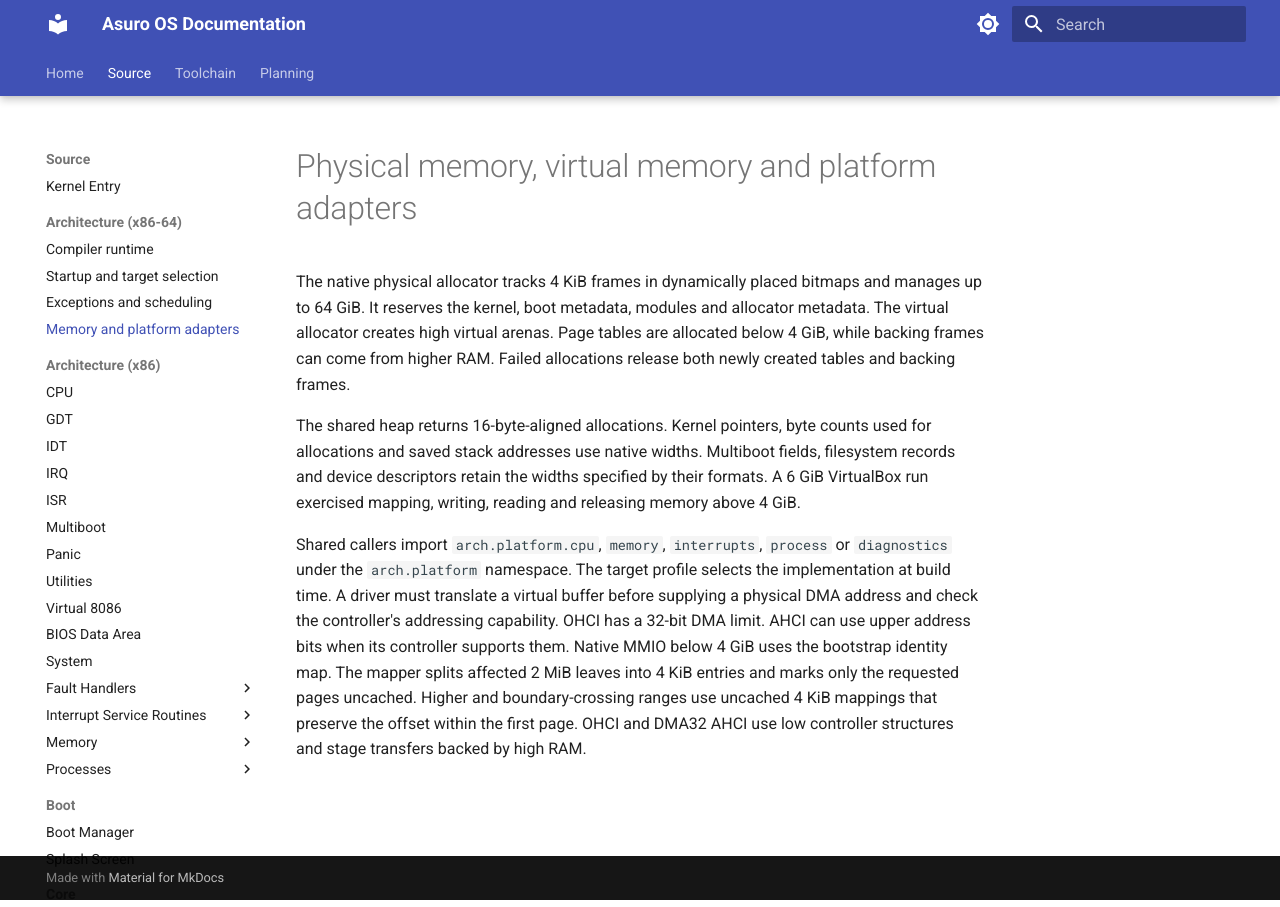
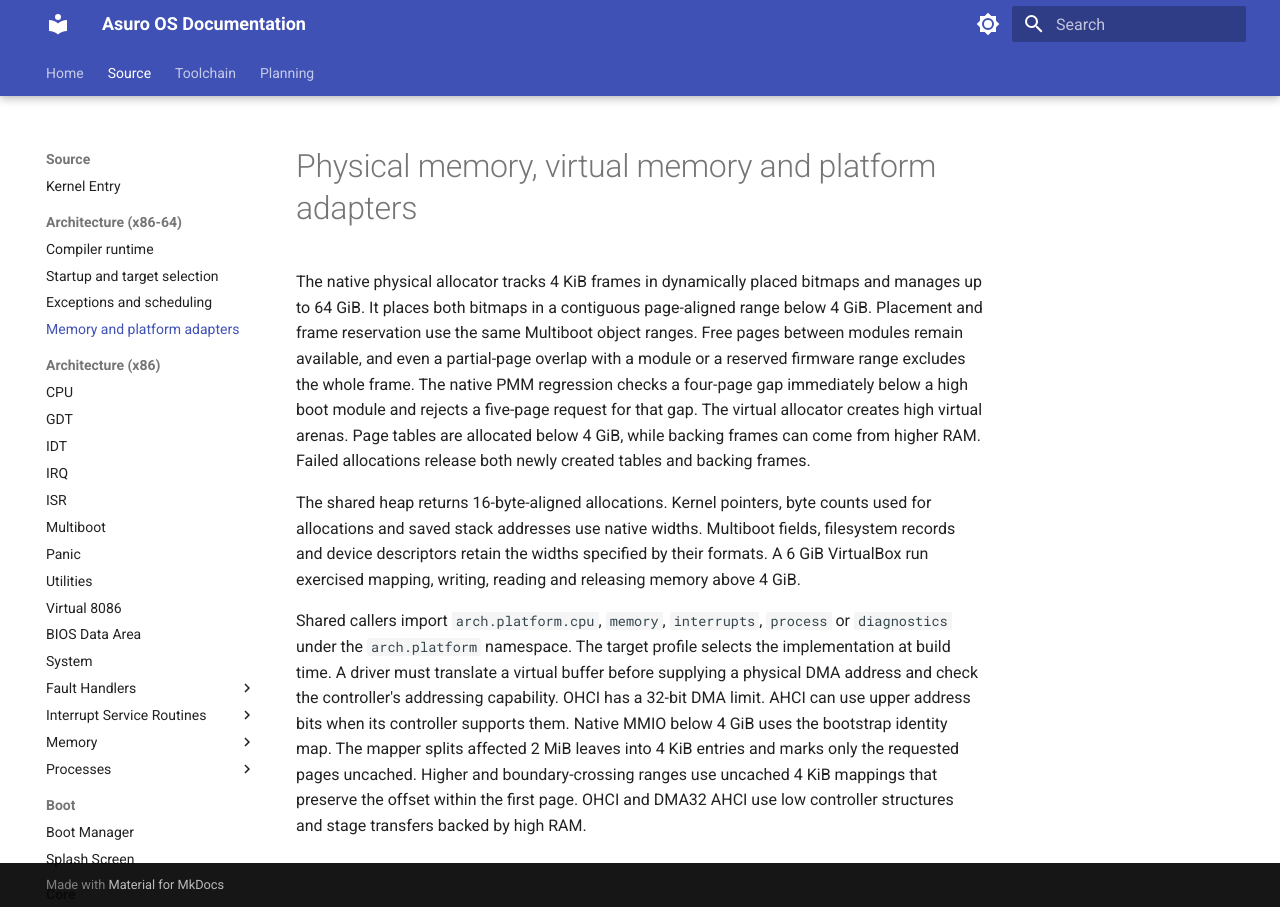
Before and after one commit to t3hn3rd/Asuro, an MkDocs documentation site: the page built from doc/src/arch/x86_64/memory.md, in a window 1280 px wide. Built offline with MkDocs 1.6.1 and Material for MkDocs 9.7.7, drawn with Linux system fonts in a browser that asks for light colours.

Commit message:
Preserve usable physical frames between Multiboot objects

```diff
--- a/doc/src/arch/x86_64/memory.md
+++ b/doc/src/arch/x86_64/memory.md
@@ -1,6 +1,6 @@
 # Physical memory, virtual memory and platform adapters
 
-The native physical allocator tracks 4 KiB frames in dynamically placed bitmaps and manages up to 64 GiB. It reserves the kernel, boot metadata, modules and allocator metadata. The virtual allocator creates high virtual arenas. Page tables are allocated below 4 GiB, while backing frames can come from higher RAM. Failed allocations release both newly created tables and backing frames.
+The native physical allocator tracks 4 KiB frames in dynamically placed bitmaps and manages up to 64 GiB. It places both bitmaps in a contiguous page-aligned range below 4 GiB. Placement and frame reservation use the same Multiboot object ranges. Free pages between modules remain available, and even a partial-page overlap with a module or a reserved firmware range excludes the whole frame. The native PMM regression checks a four-page gap immediately below a high boot module and rejects a five-page request for that gap. The virtual allocator creates high virtual arenas. Page tables are allocated below 4 GiB, while backing frames can come from higher RAM. Failed allocations release both newly created tables and backing frames.
 
 The shared heap returns 16-byte-aligned allocations. Kernel pointers, byte counts used for allocations and saved stack addresses use native widths. Multiboot fields, filesystem records and device descriptors retain the widths specified by their formats. A 6 GiB VirtualBox run exercised mapping, writing, reading and releasing memory above 4 GiB.
 
```
Also changed, not shown: 3 other files.
